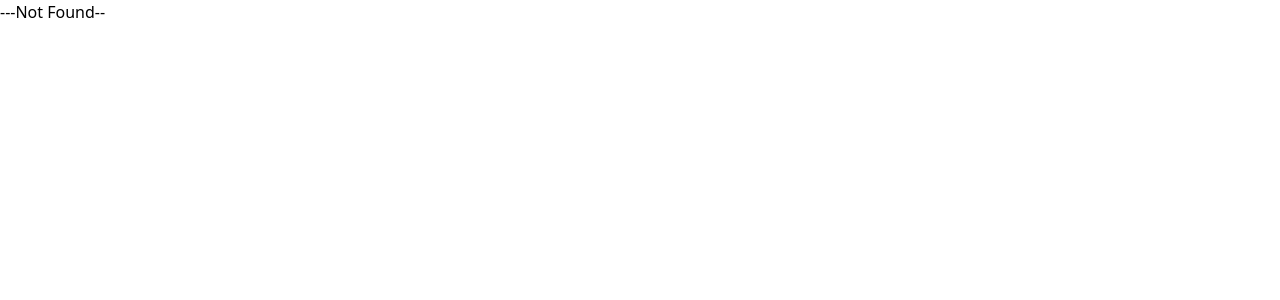
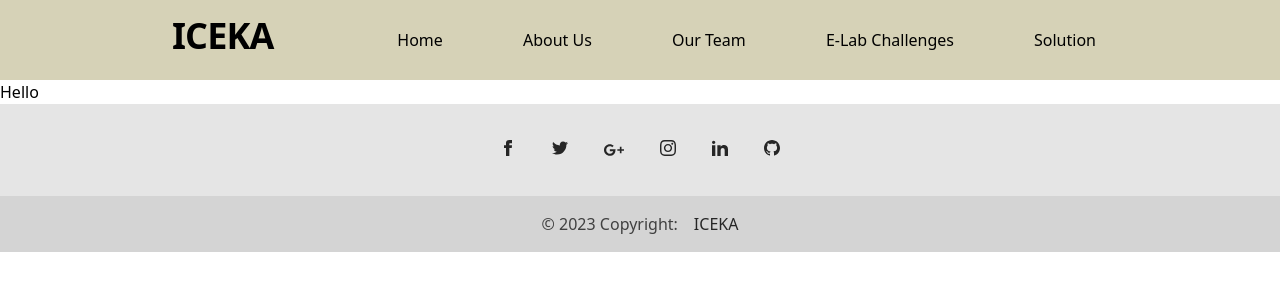
Before and after one commit to Emmanuel-kwizera/ICEKA, a React (Vite) app: page /about in a window 1280 px wide. Before the commit this address had no page. Shown: the top 300 px of the page. Built offline with nearby package versions, Linux system fonts and the light colour scheme.

Commit message:
about mock and logo

```diff
--- a/src/components/App.tsx
+++ b/src/components/App.tsx
@@ -1,4 +1,5 @@
 import Home from "../pages/Home";
+import About from "../pages/About";
 import Team from "../pages/Team";
 import Challenges from "../pages/Challenges";
 import Solution from "../pages/Solution";
@@ -9,6 +10,7 @@ const App = () => {
     <div className="App">
       <Routes>
         <Route path="/" element={<Home />} />
+        <Route path="/about" element={<About />} />
         <Route path="/team" element={<Team />} />
         <Route path="/challenges" element={<Challenges />} />
         <Route path="/solution" element={<Solution />} />
--- a/src/components/NavBar.tsx
+++ b/src/components/NavBar.tsx
@@ -1,5 +1,6 @@
 import React from "react";
 import "./styles.css";
+import logo from "../assets/logo.jpeg";
 type Props = {};
 
 const NavBar = (props: Props) => {
@@ -19,7 +20,9 @@ const NavBar = (props: Props) => {
           <div className="lg:p-3 py-4 pl-2">
             {" "}
             <a href="/">
-              Logo
+            <h1 className="text-black text-5xl font-bold tracking-tight md:text-6xl xl:text-4xl">
+                ICEKA
+              </h1>
             </a>{" "}
           </div>
         </div>
@@ -31,7 +34,7 @@ const NavBar = (props: Props) => {
             </li>
             <li className="px-2 text-md font-normal">
               {" "}
-              <a href="/projects">About Us</a>{" "}
+              <a href="/about">About Us</a>{" "}
             </li>
             <li className="px-2 text-md font-normal">
               {" "}
@@ -50,7 +53,7 @@ const NavBar = (props: Props) => {
         <div className="lg:hidden w-1/2">
           <button
             type="button"
-            className="block text-white hover:text-gray-300 focus:text-gray-300 focus:outline-none float-right pr-4 py-5"
+            className="block text-black hover:text-gray-300 focus:text-gray-300 focus:outline-none float-right pr-4 py-5"
             onClick={handleToggle}
           >
             <svg
@@ -76,36 +79,25 @@ const NavBar = (props: Props) => {
             </svg>
           </button>
           {isOpen && (
-            <div className="bg-[#00A3FF] p-2">
+            <div className="bg-[#d6d2b7] p-2">
               <div className="navigations">
-                <ul className="text-white">
+                <ul className="text-black">
                   <li className="py-2">
                     <a href="/">Home</a>
                   </li>
                   <li className="py-2">
-                    <a href="/projects">Projects</a>
+                  <a href="/about">About Us</a>
                   </li>
                   <li className="py-2">
-                    <a href="/expertize">Experts</a>
+                  <a href="/team">Our Team</a>
                   </li>
                   <li className="py-2">
-                    <a href="/partners">Partners</a>
+                  <a href="/challenges">E-Lab Challenges</a>
                   </li>
                   <li className="py-2">
-                    <a href="/solutions">Solutions</a>
-                  </li>
-                  <li className="py-2">
-                    <a href="/csr">CSR</a>
+                    <a href="/solution">Solution</a>
                   </li>
                 </ul>
-              </div>
-              <div className="lg:w-2/12 lg:p-4 lg:flex mt-2">
-                <a
-                  href="/contactUs"
-                  className="linear hover:bg-blue-700 text-white font-bold py-2 px-9 rounded-full text-sm font-thin"
-                >
-                  Contact Us
-                </a>
               </div>
             </div>
           )}
--- /dev/null
+++ b/src/pages/About.tsx
@@ -0,0 +1,15 @@
+import NavBar from "../components/NavBar";
+import Footer from "../components/Footer";
+import Kidmend from "../assets/intro.jpg";
+
+const About = () => {
+  return (
+    <div className="aboutPage">
+      <NavBar />
+      <p>Hello</p>
+      <Footer />
+    </div>
+  );
+};
+
+export default About;
```
Also changed, not shown: src/assets/logo.jpeg (added).
